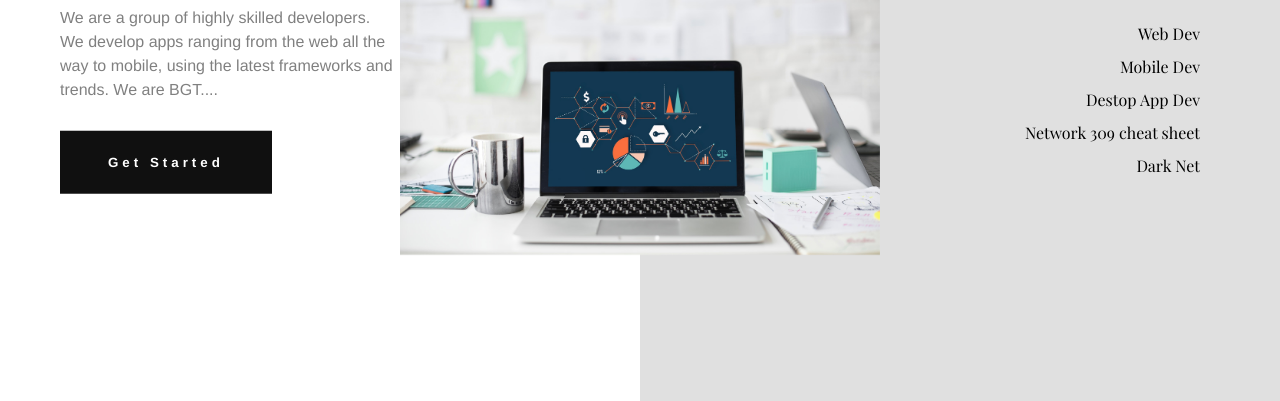
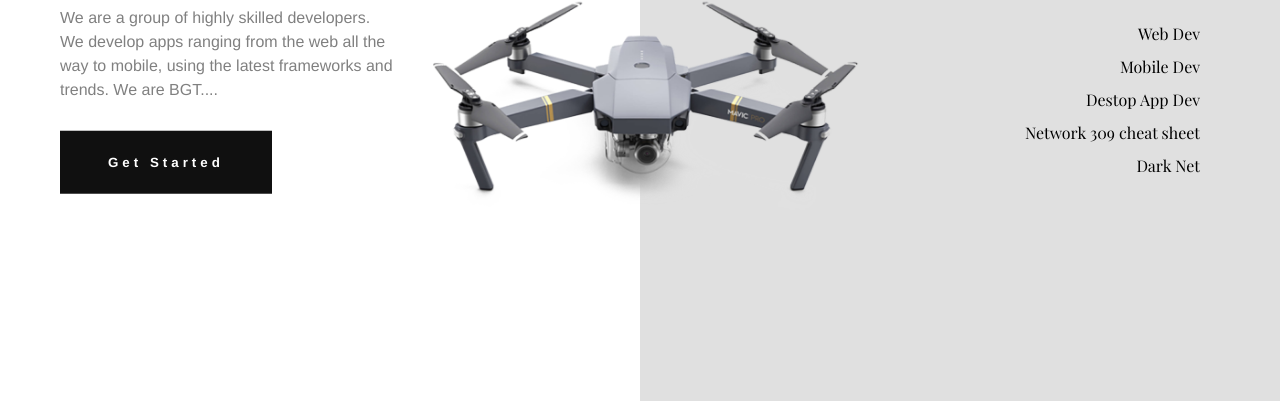
Before and after one commit to rick427/bgt-concept-2, a plain HTML site: page index.html in a window 1280 px wide. Shown: the part 303-704 px from the top of the page. Drawn offline with nearby package versions, Linux system fonts and the light colour scheme.

Commit message:
changed image

```diff
--- a/index.html
+++ b/index.html
@@ -60,7 +60,7 @@
             </div>
 
             <div class="product" id="product">
-                  <img src="tech1.jpg" alt="drone">
+                  <img src="drone.png" alt="drone">
             </div>
 
             <div class="media">
```
